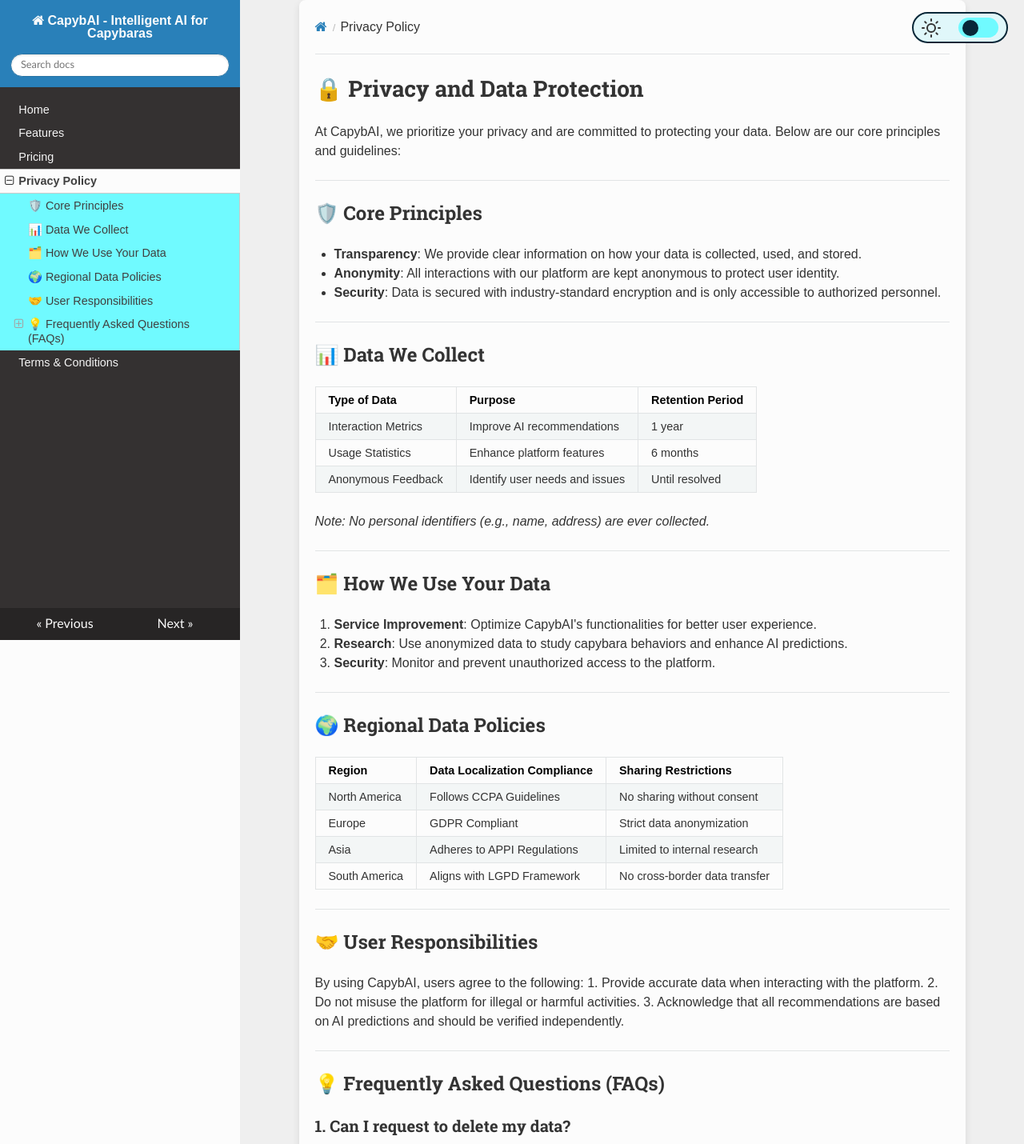
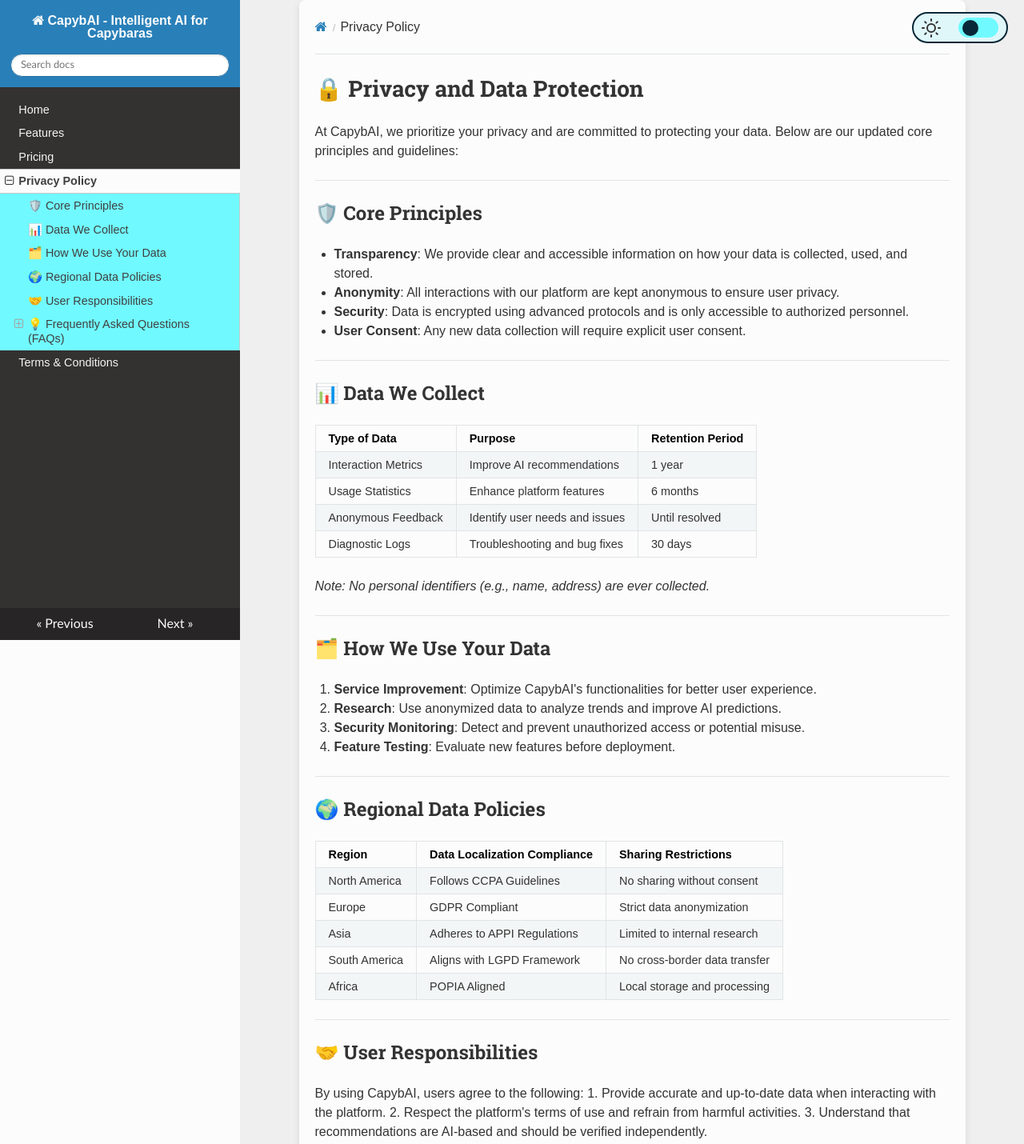
Before and after one commit to MDMSerra/AI-mocks-profiles, a plain HTML site: page policies/index.html in a window 1280 px wide. Shown: the top 1430 px of the page at 80% size. Drawn offline with nearby package versions, Linux system fonts and the light colour scheme.

Commit message:
Changes made in site polocy

```diff
--- a/policies/index.html
+++ b/policies/index.html
@@ -73,6 +73,8 @@
     </li>
     <li class="toctree-l3"><a class="reference internal" href="#3-is-my-data-shared-with-third-parties">3. Is my data shared with third parties?</a>
     </li>
+    <li class="toctree-l3"><a class="reference internal" href="#4-what-happens-if-there-is-a-data-breach">4. What happens if there is a data breach?</a>
+    </li>
         </ul>
     </li>
     </ul>
@@ -121,13 +123,14 @@
 </div>
 
 <h1 id="privacy-and-data-protection">🔒 Privacy and Data Protection</h1>
-<p>At CapybAI, we prioritize your privacy and are committed to protecting your data. Below are our core principles and guidelines:</p>
+<p>At CapybAI, we prioritize your privacy and are committed to protecting your data. Below are our updated core principles and guidelines:</p>
 <hr />
 <h2 id="core-principles">🛡️ Core Principles</h2>
 <ul>
-<li><strong>Transparency</strong>: We provide clear information on how your data is collected, used, and stored.</li>
-<li><strong>Anonymity</strong>: All interactions with our platform are kept anonymous to protect user identity.</li>
-<li><strong>Security</strong>: Data is secured with industry-standard encryption and is only accessible to authorized personnel.</li>
+<li><strong>Transparency</strong>: We provide clear and accessible information on how your data is collected, used, and stored.</li>
+<li><strong>Anonymity</strong>: All interactions with our platform are kept anonymous to ensure user privacy.</li>
+<li><strong>Security</strong>: Data is encrypted using advanced protocols and is only accessible to authorized personnel.</li>
+<li><strong>User Consent</strong>: Any new data collection will require explicit user consent.</li>
 </ul>
 <hr />
 <h2 id="data-we-collect">📊 Data We Collect</h2>
@@ -155,6 +158,11 @@
 <td>Identify user needs and issues</td>
 <td>Until resolved</td>
 </tr>
+<tr>
+<td>Diagnostic Logs</td>
+<td>Troubleshooting and bug fixes</td>
+<td>30 days</td>
+</tr>
 </tbody>
 </table>
 <p><em>Note: No personal identifiers (e.g., name, address) are ever collected.</em></p>
@@ -162,8 +170,9 @@
 <h2 id="how-we-use-your-data">🗂️ How We Use Your Data</h2>
 <ol>
 <li><strong>Service Improvement</strong>: Optimize CapybAI's functionalities for better user experience.</li>
-<li><strong>Research</strong>: Use anonymized data to study capybara behaviors and enhance AI predictions.</li>
-<li><strong>Security</strong>: Monitor and prevent unauthorized access to the platform.</li>
+<li><strong>Research</strong>: Use anonymized data to analyze trends and improve AI predictions.</li>
+<li><strong>Security Monitoring</strong>: Detect and prevent unauthorized access or potential misuse.</li>
+<li><strong>Feature Testing</strong>: Evaluate new features before deployment.</li>
 </ol>
 <hr />
 <h2 id="regional-data-policies">🌍 Regional Data Policies</h2>
@@ -196,14 +205,19 @@
 <td>Aligns with LGPD Framework</td>
 <td>No cross-border data transfer</td>
 </tr>
+<tr>
+<td>Africa</td>
+<td>POPIA Aligned</td>
+<td>Local storage and processing</td>
+</tr>
 </tbody>
 </table>
 <hr />
 <h2 id="user-responsibilities">🤝 User Responsibilities</h2>
 <p>By using CapybAI, users agree to the following:
-1. Provide accurate data when interacting with the platform.
-2. Do not misuse the platform for illegal or harmful activities.
-3. Acknowledge that all recommendations are based on AI predictions and should be verified independently.</p>
+1. Provide accurate and up-to-date data when interacting with the platform.
+2. Respect the platform's terms of use and refrain from harmful activities.
+3. Understand that recommendations are AI-based and should be verified independently.</p>
 <hr />
 <h2 id="frequently-asked-questions-faqs">💡 Frequently Asked Questions (FAQs)</h2>
 <h3 id="1-can-i-request-to-delete-my-data"><strong>1. Can I request to delete my data?</strong></h3>
@@ -212,6 +226,8 @@
 <p>We strip all personal identifiers and only retain general usage patterns and preferences.</p>
 <h3 id="3-is-my-data-shared-with-third-parties"><strong>3. Is my data shared with third parties?</strong></h3>
 <p>No, your data is never shared or sold to third parties. It is solely used to improve CapybAI's services.</p>
+<h3 id="4-what-happens-if-there-is-a-data-breach"><strong>4. What happens if there is a data breach?</strong></h3>
+<p>In the unlikely event of a breach, affected users will be notified within 72 hours, and corrective actions will be implemented immediately.</p>
 <hr />
 <p>For additional questions or concerns about privacy, please contact us at <strong>privacy@capybai.com</strong>.</p>
 
```
Also changed, not shown: index.html (+1 -1 lines), search/search_index.json (+1 -1 lines).
